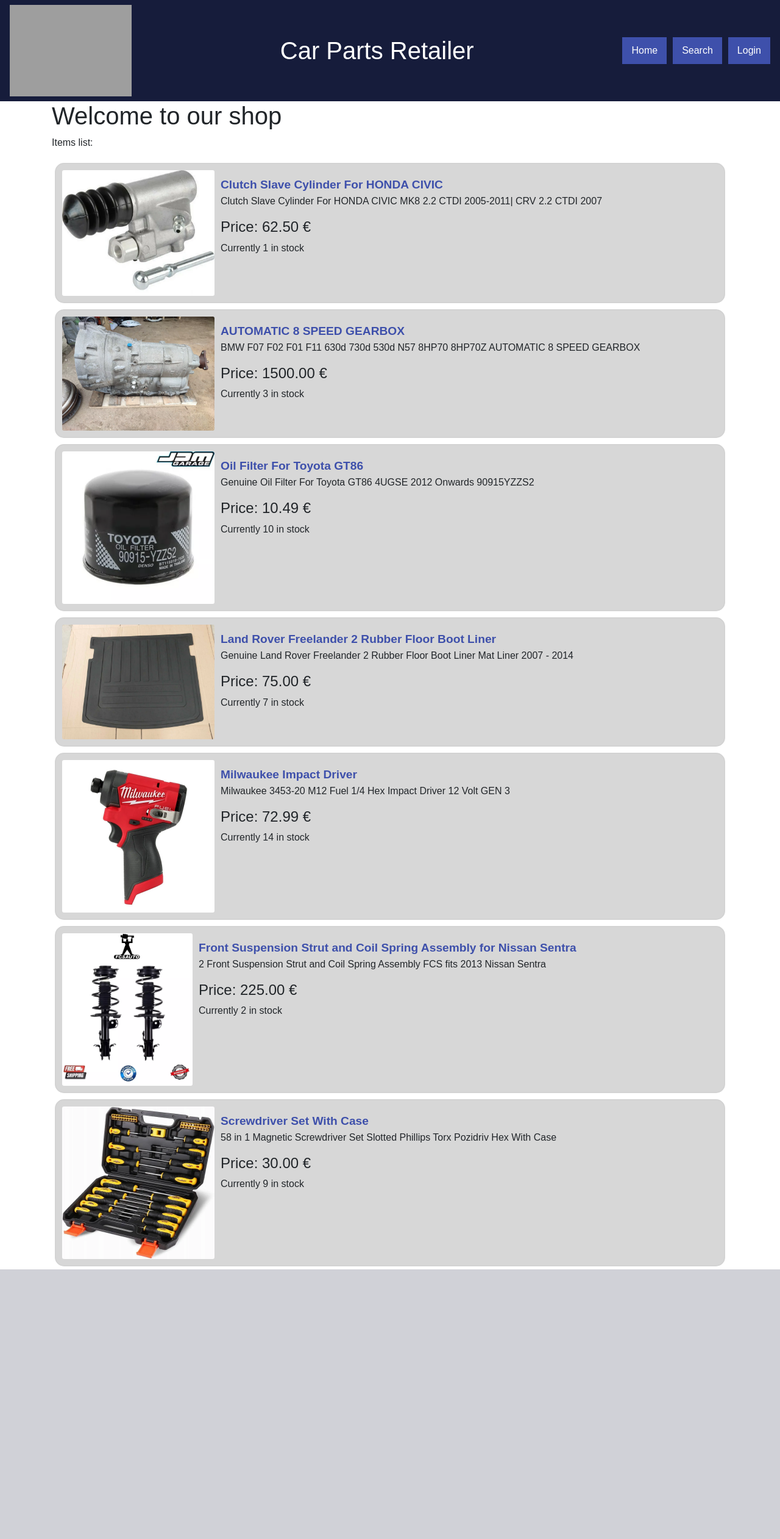
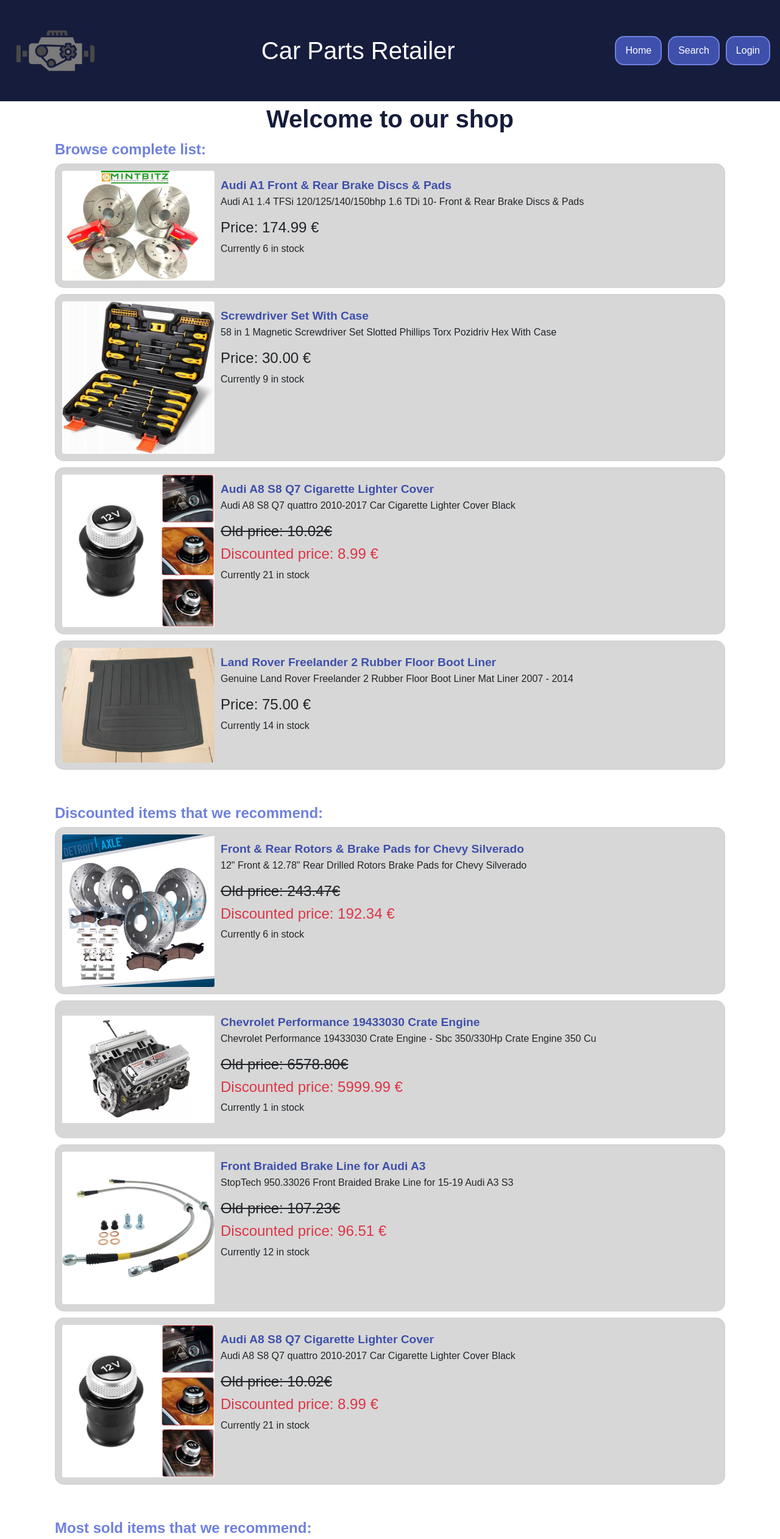
Before and after one commit to simomux/AutomotivePartsRetailer, a Django app: page / in a window 1280 px wide. Shown: the whole page at 61% size. Before the commit the page ends 2081 px from the top, so only its background shows below. Run offline with Django 5.2, Linux system fonts and the light colour scheme; data comes from the database, SQL or seed files in the repository; some libraries are stand-ins or nearby versions; grey boxes are pictures that could not be loaded.

Commit message:
Modified the homepage to make it look like an actual homepage. I tested `search` a lot, and it's been working fine. I added some more items to `product.csv` and made small fixes to the graphic.

```diff
--- a/AutomotivePartsRetailer/initcmds.py
+++ b/AutomotivePartsRetailer/initcmds.py
@@ -53,6 +53,7 @@ def init_db():
     with open("static/data/products.csv") as products:
         csv_reader = reader(products, delimiter=',')
         for i in csv_reader:
+            print(i)
             name = i[0].strip()
             description = i[1].strip()
             price = i[2].strip()
@@ -66,7 +67,7 @@ def init_db():
                 except CarModel.DoesNotExist:
                     model = None
 
-            if "True" in i:
+            if i[-2].strip() == "True":
                 discount_price = i[-1].strip()
                 product = Product(name=name, description=description, price=price, stock=stock, category=category, model=model, image=image, is_discount=True, discount_price=discount_price)
             else:
--- a/products/forms.py
+++ b/products/forms.py
@@ -20,6 +20,7 @@ class SearchForm(forms.Form):
         category_names = [(category.name, category.name) for category in category_list]
         category_names.sort()
         category_names.append(("None", '--'))
+
         self.fields['search_category'].choices = category_names
         self.fields['search_category'].initial = category_names[-1]
 
@@ -27,8 +28,9 @@ class SearchForm(forms.Form):
         maker_names = [(maker.name, maker.name) for maker in maker_list]
         maker_names.sort()
         maker_names.append(("None", '--'))
+        maker_names.append(("Universal", 'Universal'))
         self.fields['search_maker'].choices = maker_names
-        self.fields['search_maker'].initial = maker_names[-1]
+        self.fields['search_maker'].initial = maker_names[-2]
 
         self.helper = FormHelper()
         self.helper.form_method = 'post'
--- a/products/templates/products/detail.html
+++ b/products/templates/products/detail.html
@@ -11,6 +11,7 @@
             max-width: 400px;
             max-height: 400px;
             object-fit: contain;
+            border-radius: 5px;
         }
         #container{
             padding: 15px;
--- a/products/templates/products/home.html
+++ b/products/templates/products/home.html
@@ -9,9 +9,53 @@
 
 {% block content %}
     <div class="container">
-        <h1>Welcome to our shop</h1>
-        <p>Items list:</p>
-        {% for item in object_list %}
+        <div id="title-container">
+            <h1 id="title">Welcome to our shop</h1>
+        </div>
+        <a href="" class="subtitle">Browse complete list:</a>
+        {% for item in products %}
+            <div class="surround-card">
+                <div class="card-body">
+                    <img class="card-img" src="{% static item.image %}" onerror="this.onerror=null; this.src='{% static 'imgs/placeholder.jpg' %}'" alt="ERROR">
+                    <div class="card-text">
+                        <a class="card-title" href="{% url 'detail' item.pk %}">{{ item.name }}</a>
+                        <p>{{ item.description }}</p>
+                        {% if item.is_discount %}
+                            <h4><s>Old price: {{ item.price }}€</s></h4>
+                            <h4 class="text-danger">Discounted price: {{ item.discount_price }} €</h4>
+                        {% else %}
+                            <h4>Price: {{ item.price }} €</h4>
+                        {% endif %}
+                        <p>Currently {{ item.stock }} in stock</p>
+                    </div>
+                </div>
+            </div>
+        {% endfor %}
+        </br>
+        </br>
+        <a href="" class="subtitle">Discounted items that we recommend:</a>
+        {% for item in discounted_products %}
+            <div class="surround-card">
+                <div class="card-body">
+                    <img class="card-img" src="{% static item.image %}" onerror="this.onerror=null; this.src='{% static 'imgs/placeholder.jpg' %}'" alt="ERROR">
+                    <div class="card-text">
+                        <a class="card-title" href="{% url 'detail' item.pk %}">{{ item.name }}</a>
+                        <p>{{ item.description }}</p>
+                        {% if item.is_discount %}
+                            <h4><s>Old price: {{ item.price }}€</s></h4>
+                            <h4 class="text-danger">Discounted price: {{ item.discount_price }} €</h4>
+                        {% else %}
+                            <h4>Price: {{ item.price }} €</h4>
+                        {% endif %}
+                        <p>Currently {{ item.stock }} in stock</p>
+                    </div>
+                </div>
+            </div>
+        {% endfor %}
+        </br>
+        </br>
+        <a href="" class="subtitle">Most sold items that we recommend:</a>
+        {% for item in most_sold %}
             <div class="surround-card">
                 <div class="card-body">
                     <img class="card-img" src="{% static item.image %}" onerror="this.onerror=null; this.src='{% static 'imgs/placeholder.jpg' %}'" alt="ERROR">
--- a/products/views.py
+++ b/products/views.py
@@ -9,6 +9,19 @@ from .forms import SearchForm
 class HomePageView(ListView):
     template_name = 'products/home.html'
     model = Product
+
+    def get_context_data(self, **kwargs):
+        context = super().get_context_data(**kwargs)
+
+        context['products'] = Product.objects.all().order_by('?')[:4]
+
+        context['discounted_products'] = Product.objects.filter(is_discount=True).order_by('?')[:4]
+
+        context['most_sold'] = Product.objects.exclude(amount_bought=0).order_by('-amount_bought')[:4]
+
+        return context
+
+
 
 
 class DetailProductView(DetailView):
@@ -36,22 +49,23 @@ class SearchResultsView(ListView):
 
     def get_queryset(self):
         search_string = self.request.resolver_match.kwargs.get('searchstring')
-        print("String: " + search_string)
         search_category = self.request.resolver_match.kwargs.get('category')
-        print("Category: " + search_category)
         if search_category == "None":
             search_category = None
         search_maker = self.request.resolver_match.kwargs.get('maker')
-        print("Maker: " + search_maker)
         if search_maker == "None":
             search_maker = None
 
-        # Get Category and CarModel instances based on search parameters
+        maker_instance = model_instance = None
         category_instance = Category.objects.get(name=search_category) if search_category else None
-        maker_instance = CarMaker.objects.get(name=search_maker) if search_maker else None
-        model_instance = CarModel.objects.filter(maker=maker_instance)
+        try:
+            if search_maker != "Universal":
+                maker_instance = CarMaker.objects.get(name=search_maker) if search_maker else None
+                model_instance = CarModel.objects.filter(maker=maker_instance)
+        except (CarMaker.DoesNotExist, CarModel.DoesNotExist, Category.DoesNotExist):
+            pass
 
-        # Filter products based on search_string, category_instance, and maker_instance
+        # Filter products based on search_string, category_instance, and model_instance
         queryset = Product.objects.all()
 
         if search_string:
--- a/static/css/base.css
+++ b/static/css/base.css
@@ -42,11 +42,14 @@ body {
 .nav-button {
     background-color: #3e50ab;
     color: white;
-    border: none;
     padding: 10px 15px;
     cursor: pointer;
+    border: 2px solid #6f81de;
+    border-radius: 15px;
 }
 
 .nav-button:hover {
     background-color: #6f81de;
+    border: 2px solid #3e50ab;
+    color: white;
 }
--- a/static/css/home.css
+++ b/static/css/home.css
@@ -27,3 +27,24 @@
     color: #3e50ab;
     font-weight: bold;
 }
+
+#title-container{
+    text-align: center;
+    padding-top: 5px;
+}
+
+#title{
+    color: #161c3b;
+    font-weight: bold;
+}
+
+.subtitle{
+    color: #6f81de;
+    font-weight: bold;
+    font-size: x-large;
+    padding-left: 5px;
+}
+
+.subtitle:hover{
+    color: #161c3b;
+}
--- a/static/data/models.csv
+++ b/static/data/models.csv
@@ -2,6 +2,8 @@ Giulia,Alfa Romeo
 Stelvio,Alfa Romeo
 DB11,Aston Martin
 Vantage,Aston Martin
+A1,Audi
+A3,Audi
 A4,Audi
 Q5,Audi
 R8,Audi
@@ -117,7 +119,6 @@ Sierra,GMC
 1500,RAM
 2500,RAM
 3500,RAM
-Silverado,Chevrolet
 Wrangler,Jeep
 Cherokee,Jeep
 Grand Cherokee,Jeep
--- a/static/data/products.csv
+++ b/static/data/products.csv
@@ -1,7 +1,15 @@
-Clutch Slave Cylinder For HONDA CIVIC, Clutch Slave Cylinder For HONDA CIVIC MK8 2.2 CTDI 2005-2011| CRV 2.2 CTDI 2007, 62.50, 1, Spare part, Civic
+Clutch Slave Cylinder For HONDA CIVIC, Clutch Slave Cylinder For HONDA CIVIC MK8 2.2 CTDI 2005-2011| CRV 2.2 CTDI 2007, 62.50, 7, Spare part, Civic
 AUTOMATIC 8 SPEED GEARBOX, BMW F07 F02 F01 F11 630d 730d 530d N57 8HP70 8HP70Z AUTOMATIC 8 SPEED GEARBOX, 1500.00, 3, Spare part,
-Oil Filter For Toyota GT86, Genuine Oil Filter For Toyota GT86 4UGSE 2012 Onwards 90915YZZS2, 10.49, 10, Spare part, GT86
-Land Rover Freelander 2 Rubber Floor Boot Liner, Genuine Land Rover Freelander 2 Rubber Floor Boot Liner Mat Liner 2007 - 2014, 75.00, 7, Accessory, Freelander
+Oil Filter For Toyota GT86, Genuine Oil Filter For Toyota GT86 4UGSE 2012 Onwards 90915YZZS2, 10.49, 32, Spare part, GT86
+Land Rover Freelander 2 Rubber Floor Boot Liner, Genuine Land Rover Freelander 2 Rubber Floor Boot Liner Mat Liner 2007 - 2014, 75.00, 14, Accessory, Freelander
 Milwaukee Impact Driver, Milwaukee 3453-20 M12 Fuel 1/4 Hex Impact Driver 12 Volt GEN 3, 72.99, 14, Tool,
-Front Suspension Strut and Coil Spring Assembly for Nissan Sentra, 2 Front Suspension Strut and Coil Spring Assembly FCS fits 2013 Nissan Sentra, 225.00, 2, Spare part, Sentra
+Front Suspension Strut and Coil Spring Assembly for Nissan Sentra, 2 Front Suspension Strut and Coil Spring Assembly FCS fits 2013 Nissan Sentra, 225.00, 5, Spare part, Sentra
 Screwdriver Set With Case, 58 in 1 Magnetic Screwdriver Set Slotted Phillips Torx Pozidriv Hex With Case, 30.00, 9, Tool,
+Front & Rear Rotors & Brake Pads for Chevy Silverado, 12" Front & 12.78" Rear Drilled Rotors Brake Pads for Chevy Silverado, 243.47, 6, Spare part, Silverado, True, 192.34
+Audi A1 Front & Rear Brake Discs & Pads, Audi A1 1.4 TFSi 120/125/140/150bhp 1.6 TDi 10- Front & Rear Brake Discs & Pads, 174.99, 6, Spare part, A1
+Front Braided Brake Line for Audi A3, StopTech 950.33026 Front Braided Brake Line for 15-19 Audi A3 S3, 107.23, 12, Spare part, A3, True, 96.51
+Audi A8 S8 Q7 Cigarette Lighter Cover, Audi A8 S8 Q7 quattro 2010-2017 Car Cigarette Lighter Cover Black, 10.02, 21, Accessory, True, 8.99
+BIG RED 3 Ton Steel Jack Stands, BIG RED 3 Ton (6.000 lb) T43202 Torin Steel Jack Stands Capacity Red, 32.99, 9, Tool,
+Craftsman SAE Wrench Set, Craftsman SAE Full Polish Combination Ratcheting Wrench Set - 10 pcs, 69.97, 31, Tool,
+Chevrolet Performance 19433030 Crate Engine, Chevrolet Performance 19433030 Crate Engine - Sbc 350/330Hp Crate Engine 350 Cu, 6578.80, 1, Spare part, True, 5999.99
+MSD 84741 Crate Engine Ignition Kit, MSD 84741 Crate Engine Ignition Kit For GM NEW, 686.95, 5, Spare part,
--- a/templates/base.html
+++ b/templates/base.html
@@ -26,6 +26,9 @@
             {% if not user.is_authenticated %}
                 <a href="" class="nav-button">Login</a>
             {% else %}
+                {% if not user.is_staff %}
+                    <a href="" class="nav-button">Cart</a>
+                {% endif %}
                 <a href="" class="nav-button">Logout</a>
             {% endif %}
         </div>
```
Also changed, not shown: static/imgs/Audi_A1_Front_&_Rear_Brake_Discs_&_Pads.webp (added), static/imgs/Audi_A8_S8_Q7_Cigarette_Lighter_Cover.webp (added), static/imgs/BIG_RED_3_Ton_Steel_Jack_Stands.webp (added), static/imgs/Chevrolet_Performance_19433030_Crate_Engine.webp (added), static/imgs/Craftsman_SAE_Wrench_Set.webp (added), static/imgs/Front_&_Rear_Rotors_&_Brake_Pads_for_Chevy_Silverado.webp (added), static/imgs/Front_Braided_Brake_Line_for_Audi_A3.webp (added), static/imgs/MSD_84741_Crate_Engine_Ignition_Kit.webp (added), static/imgs/logo.png (added).
